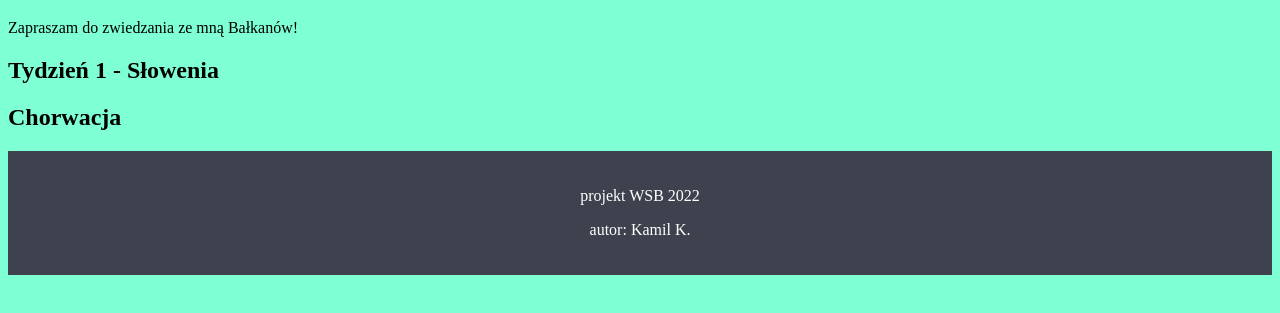
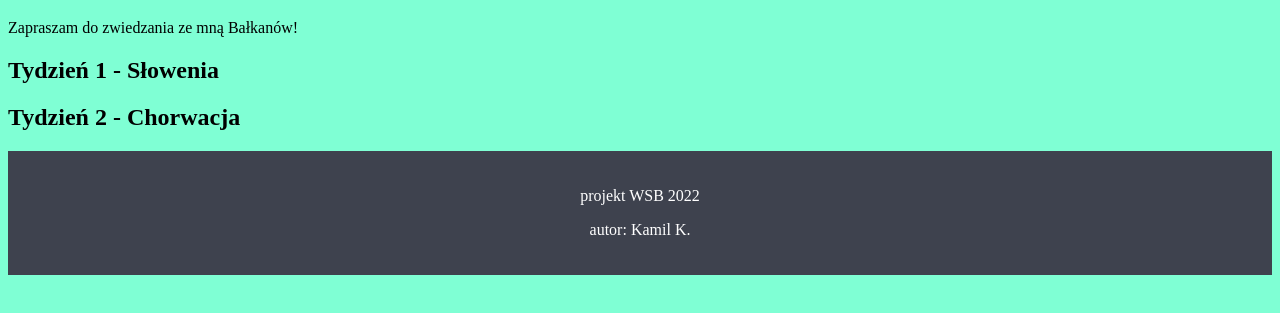
Before and after one commit to kamilkoralewski/PierwszyProjekt, a plain HTML site: page index.html in a window 1280 px wide. Shown: the part 61-374 px from the top of the page. Drawn offline with Linux system fonts and the light colour scheme.

Commit message:
zmien h2 na branchu chorwacja

```diff
--- a/index.html
+++ b/index.html
@@ -30,7 +30,7 @@
     </section>
 
     <section class="Chorwacja">
-        <h2>Chorwacja</h2>
+        <h2>Tydzień 2 - Chorwacja</h2>
     </section>
 
     <footer>
```
